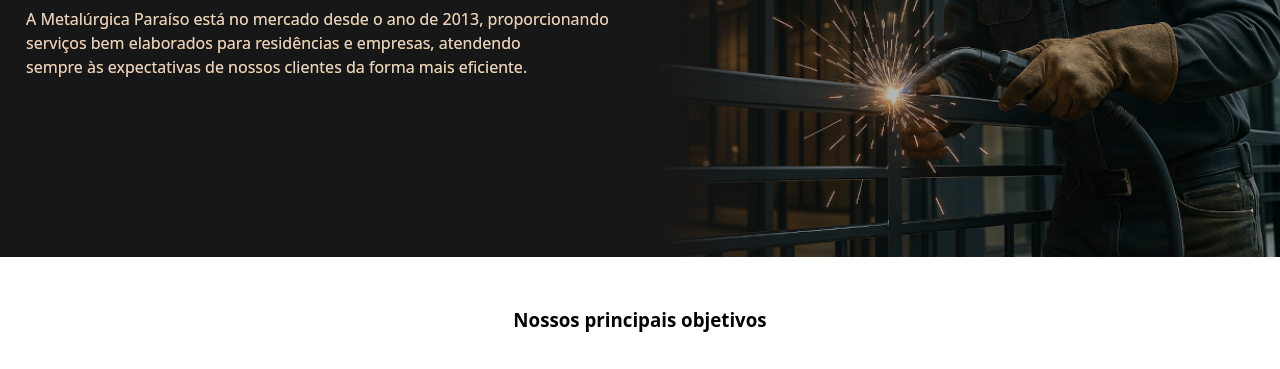
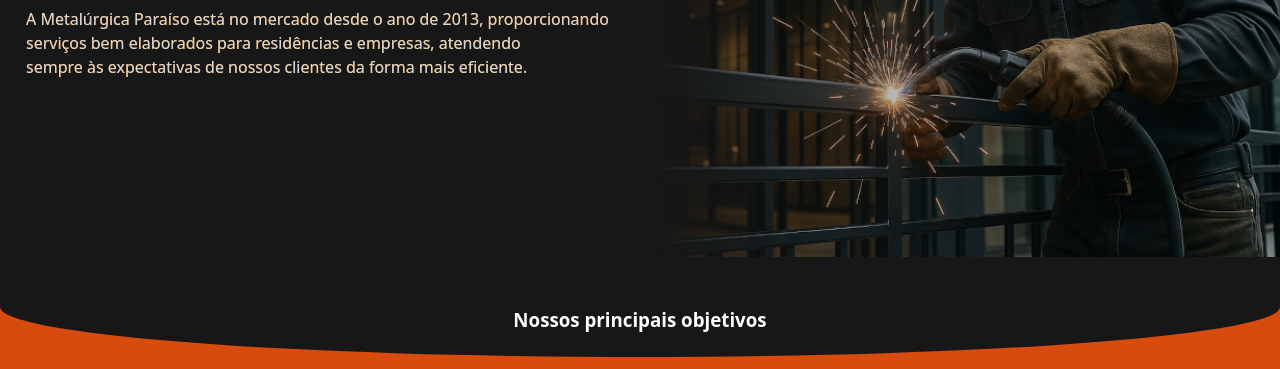
Before and after one commit to alan-andr/mp, a plain HTML site: page index.html in a window 1280 px wide. Shown: the part 431-800 px from the top of the page. Drawn offline with Linux system fonts and the light colour scheme.

Commit message:
Update geral.css

```diff
--- a/estilos/geral.css
+++ b/estilos/geral.css
@@ -165,7 +165,7 @@ section.text-media {
 }
 
 section.skills {
-    background-color: white;
+    background: #d74b0f;
     padding-inline: 1rem;
     height: 100%;
     padding: 0 0 60px 0;
@@ -176,6 +176,22 @@ section.skills > h3 {
     padding: 50px 0;
     text-align: center;
     font-family: system-ui, -apple-system, BlinkMacSystemFont, 'Segoe UI', Roboto, Oxygen, Ubuntu, Cantarell, 'Open Sans', 'Helvetica Neue', sans-serif;
+    color: white;
+    position: relative;
+    z-index: 1;
+}
+
+section.skills > h3::after {
+    content: '';
+    position: absolute;
+    left: 0;
+    right: 0;
+    top: 0;
+    height: 80%;
+    width: 100%;
+    background-color: #171717;
+    border-radius: 0% 0% 90% 90%;
+    z-index: -1;
 }
 
 div.cards {
```
